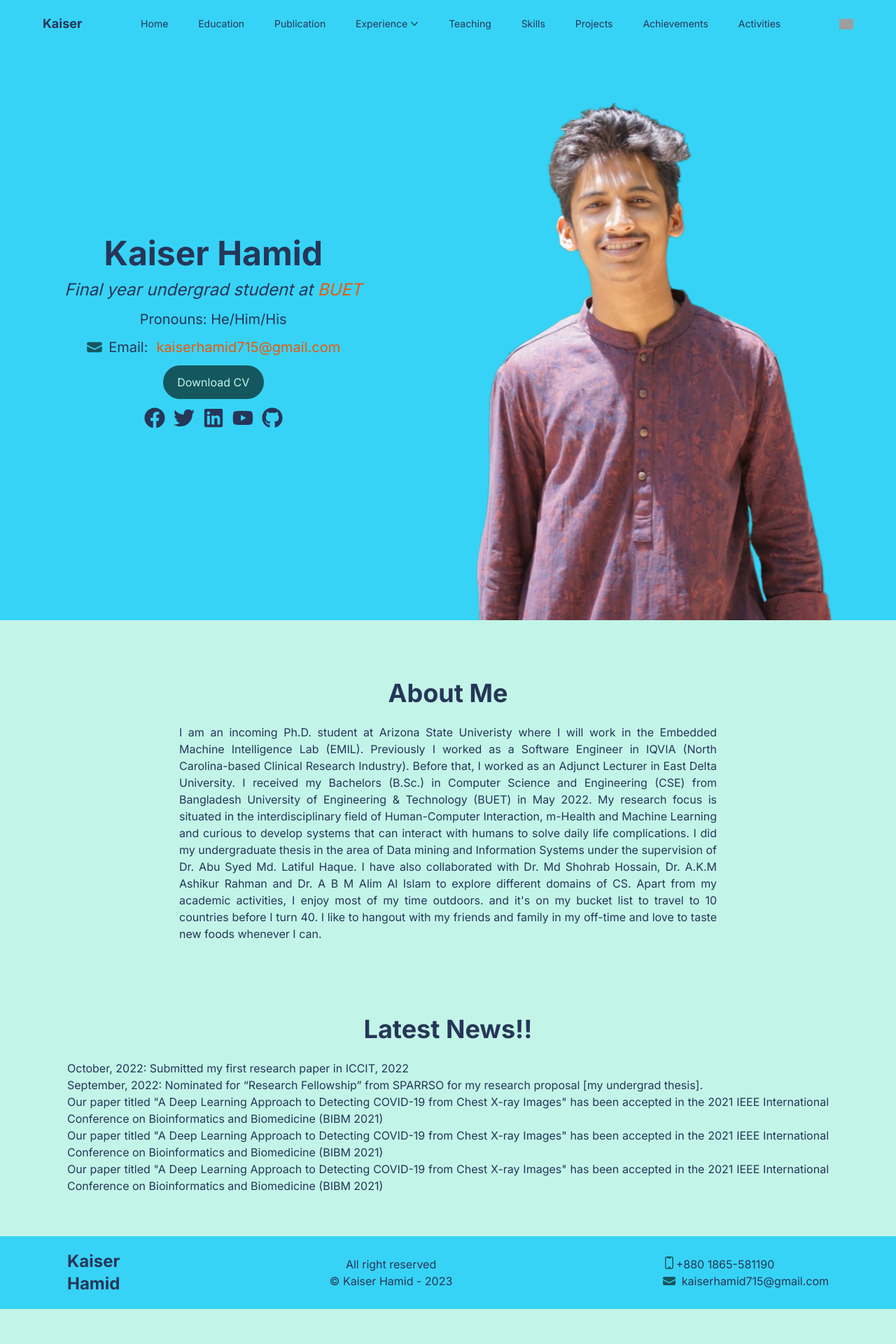
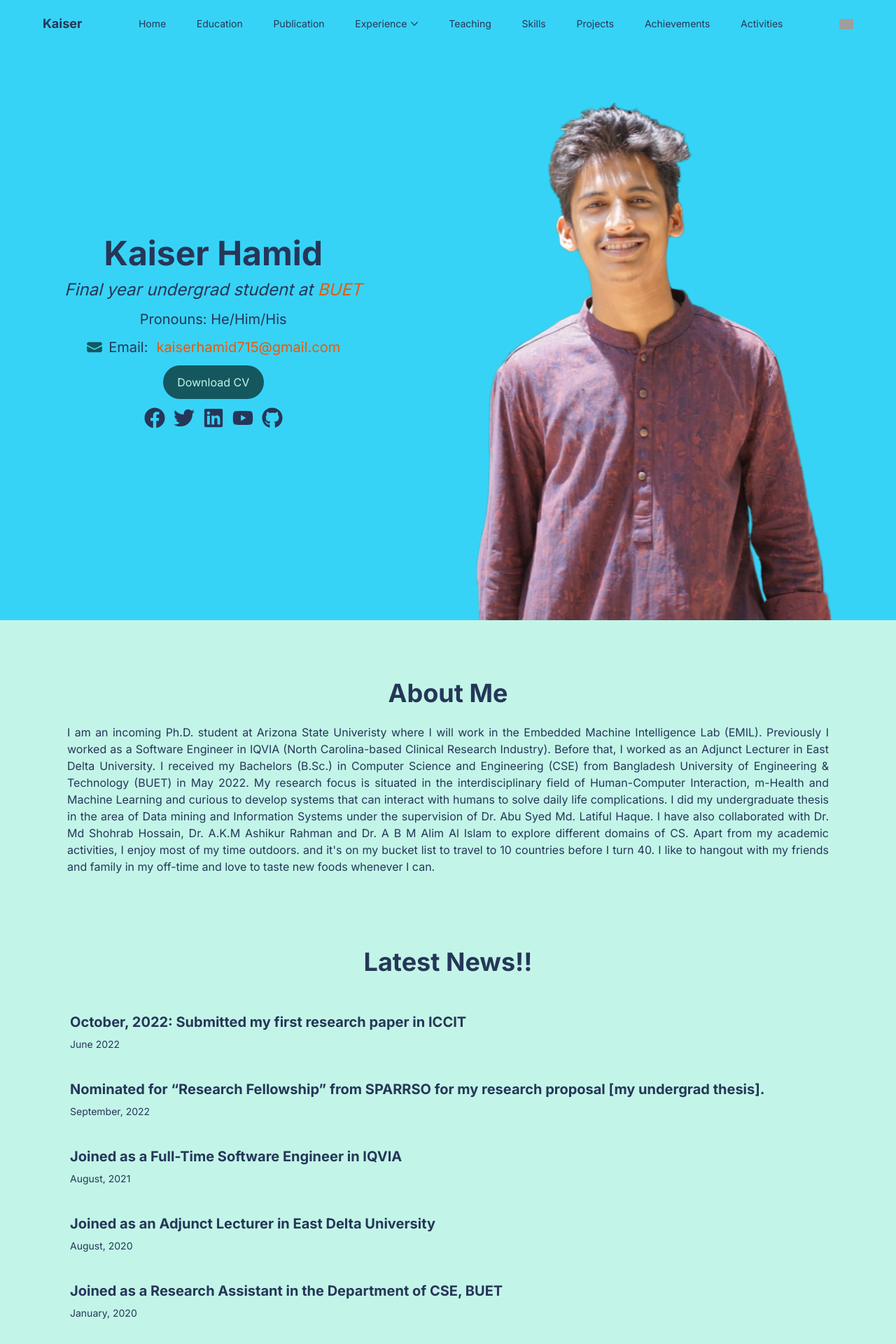
Before and after one commit to Md-Nur/portfolio-kaiser-hamid, a Next.js app: page / in a window 1280 px wide. Shown: the top 1920 px of the page at 70% size. Before the commit the page ends 1870 px from the top, so only its background shows below. Built offline with nearby package versions, Linux system fonts and the light colour scheme; grey boxes are pictures that could not be loaded.

Commit message:
Responsive done + edcution and publication done

```diff
--- a/app/components/Navbar.jsx
+++ b/app/components/Navbar.jsx
@@ -2,10 +2,14 @@
 import Link from "next/link";
 import { useState } from "react";
 import { ChevronDownIcon } from "@heroicons/react/20/solid";
+import { GiHamburgerMenu } from "react-icons/gi";
 import Image from "next/image";
+
 function Navbar() {
   const [dropdownDisplay, setDropdownDisplay] = useState("hidden");
   const [modePic, setModePic] = useState("/moon.png");
+  const [menuDisplay, setMenuDisplay] = useState("hidden");
+
   const handleMode = () => {
     if (modePic === "/moon.png") {
       setModePic("/sun.png");
@@ -22,34 +26,40 @@ function Navbar() {
       setDropdownDisplay("hidden");
     }
   };
+
+  const handleMenu = () => {
+    if (menuDisplay === "hidden") {
+      setMenuDisplay("block");
+    } else {
+      setMenuDisplay("hidden");
+    }
+  };
+
   return (
-    <header>
-      <nav className="fixed w-screen flex justify-evenly bg-color3 dark:bg-color2 text-color1 dark:text-color4 px-5 py-5 items-center">
+    <header className=" bg-color3 dark:bg-color2 text-color1 dark:text-color4">
+      <nav className="fixed w-screen flex justify-evenly  bg-color3 dark:bg-color2 text-color1 dark:text-color4 px-5 py-5 items-center">
         <div className="text-lg font-bold">Kaiser</div>
 
         <div className="w-full text-sm hidden md:block max-w-[1000px]">
           <ul className="flex justify-evenly text-center">
-            <li className="nav-item" id="home">
-              <Link className="nav-link" aria-current="page" href="./">
+            <li className="hover:bg-color4 dark:hover:bg-color1 p-1 rounded-md" id="home">
+              <Link className="hover:underline" aria-current="page" href="./">
                 Home
               </Link>
             </li>
-            <li className="nav-item">
-              <Link className="nav-link" href="education.html">
+            <li className="hover:bg-color4 dark:hover:bg-color1 p-1 rounded-md">
+              <Link className="hover:underline" href="./education">
                 Education
               </Link>
             </li>
-            <li className="nav-item">
-              <Link className="nav-link" href="publication.html">
+            <li className="hover:bg-color4 dark:hover:bg-color1 p-1 rounded-md">
+              <Link className="hover:underline" href="./publication">
                 Publication
               </Link>
             </li>
 
-            <li className="nav-item dropdown">
-              <button
-                className="flex focus:outline-none"
-                onClick={handleDropdown}
-              >
+            <li className="hover:bg-color4 dark:hover:bg-color1 p-1 rounded-md dropdown">
+              <button className="flex focus:underline" onClick={handleDropdown}>
                 Experience
                 <ChevronDownIcon
                   className="-mr-1 h-5 w-5 text-color2 dark:text-color4"
@@ -73,28 +83,28 @@ function Navbar() {
                 </Link>
               </div>
             </li>
-            <li className="nav-item">
-              <Link className="nav-link" href="teaching.html">
+            <li className="hover:bg-color4 dark:hover:bg-color1 p-1 rounded-md">
+              <Link className="hover:underline" href="teaching.html">
                 Teaching
               </Link>
             </li>
-            <li className="nav-item">
-              <Link className="nav-link" href="skills.html">
+            <li className="hover:bg-color4 dark:hover:bg-color1 p-1 rounded-md">
+              <Link className="hover:underline" href="skills.html">
                 Skills
               </Link>
             </li>
-            <li className="nav-item">
-              <Link className="nav-link" href="projects.html">
+            <li className="hover:bg-color4 dark:hover:bg-color1 p-1 rounded-md">
+              <Link className="hover:underline" href="projects.html">
                 Projects
               </Link>
             </li>
-            <li className="nav-item">
-              <Link className="nav-link" href="achievements.html">
+            <li className="hover:bg-color4 dark:hover:bg-color1 p-1 rounded-md">
+              <Link className="hover:underline" href="achievements.html">
                 Achievements
               </Link>
             </li>
-            <li className="nav-item">
-              <Link className="nav-link" href="activities.html">
+            <li className="hover:bg-color4 dark:hover:bg-color1 p-1 rounded-md">
+              <Link className="hover:underline" href="activities.html">
                 Activities
               </Link>
             </li>
@@ -103,81 +113,76 @@ function Navbar() {
         <div onClick={handleMode}>
           <Image src={modePic} alt="Mode" width={20} height={20} />
         </div>
-        <div className="w-full text-sm hidden">
-          <ul className="flex justify-evenly text-center">
-            <li className="nav-item" id="home">
+        <div className="md:hidden">
+          <GiHamburgerMenu className="h-6 w-6" onClick={handleMenu} />
+        </div>
+      </nav>
+      <div className="h-16">{/* buffer space */}</div>
+      <div
+        className={`w-full fixed bg-color3 dark:bg-color2 text-color1 dark:text-color4  bg-opacity-80 dark:bg-opacity-80 ${menuDisplay} md:hidden`}
+      >
+        <ul className="text-center">
+          <li className="hover:bg-color4 dark:hover:bg-color1 p-1 rounded-md" id="home">
             <Link className="nav-link" aria-current="page" href="./">
               Home
             </Link>
           </li>
-            <li className="nav-item">
-              <Link className="nav-link" href="education.html">
+          <li className="hover:bg-color4 dark:hover:bg-color1 p-1 rounded-md">
+            <Link className="nav-link" href="./edcucation">
               Education
             </Link>
           </li>
-            <li className="nav-item">
-              <Link className="nav-link" href="publication.html">
+          <li className="hover:bg-color4 dark:hover:bg-color1 p-1 rounded-md">
+            <Link className="nav-link" href="./publication">
               Publication
             </Link>
           </li>
 
-            <li className="nav-item dropdown">
-              <button
-                className="flex focus:outline-none"
-                onClick={handleDropdown}
-              >
-                Experience
-                <ChevronDownIcon
-                  className="-mr-1 h-5 w-5 text-color2 dark:text-color4"
-                  aria-hidden="true"
-                />
-              </button>
-              <div
-                className={`absolute w-28 text-center ${dropdownDisplay} mt-2 space-y-2 rounded bg-color3 dark:bg-color2  group-hover:block`}
-              >
+          <li className="hover:bg-color4 dark:hover:bg-color1 p-1 rounded-md">
             <Link
               href="#"
-                  className="block hover:bg-color4 dark:hover:bg-color1 rounded p-2"
+              className=""
             >
               Research Experience
             </Link>
+          </li>
+          <li className="hover:bg-color4 dark:hover:bg-color1 p-1 rounded-md">
             <Link
               href="#"
-                  className="block hover:bg-color4 dark:hover:bg-color1 rounded p-2"
+              className=""
             >
               Professional Experience
             </Link>
-              </div>
           </li>
-            <li className="nav-item">
+          <li className="hover:bg-color4 dark:hover:bg-color1 p-1 rounded-md">
             <Link className="nav-link" href="teaching.html">
               Teaching
             </Link>
           </li>
-            <li className="nav-item">
+          <li className="hover:bg-color4 dark:hover:bg-color1 p-1 rounded-md">
             <Link className="nav-link" href="skills.html">
               Skills
             </Link>
           </li>
-            <li className="nav-item">
+          <li className="hover:bg-color4 dark:hover:bg-color1 p-1 rounded-md">
             <Link className="nav-link" href="projects.html">
               Projects
             </Link>
           </li>
-            <li className="nav-item">
+          <li className="hover:bg-color4 dark:hover:bg-color1 p-1 rounded-md">
             <Link className="nav-link" href="achievements.html">
               Achievements
             </Link>
           </li>
-            <li className="nav-item">
+          <li className="hover:bg-color4 dark:hover:bg-color1 p-1 rounded-md">
             <Link className="nav-link" href="activities.html">
               Activities
             </Link>
           </li>
         </ul>
       </div>
-      </nav>
-      <div className="h-16">{/* buffer space */}</div>
+      <div className={`h-80 ${menuDisplay} md:hidden`}>{/* buffer space */}</div>
+
     </header>
   );
 }
--- /dev/null
+++ b/app/education/page.js
@@ -0,0 +1,42 @@
+import React from 'react'
+
+let educationData = [
+    {
+        title: "B.Sc. in Computer Science and Engineering",
+        institution: "East Delta University",
+        duration: "2015 - 2019",
+        description: "I received my Bachelors (B.Sc.) in Computer Science and Engineering (CSE) from East Delta University, Bangladesh. I was a member of the Computer Club of East Delta University (CCEdu). I was also a member of the East Delta University Debating Club (EDUDC)."
+    },
+    {
+        title: "Higher Secondary Certificate (HSC)",
+        institution: "Chittagong College",
+        duration: "2013 - 2015",
+        description: "I received my Higher Secondary Certificate (HSC) from Chittagong College, Bangladesh. I was a member of the Chittagong College Debating Club (CCDC)."
+    },
+    {
+        title: "Secondary School Certificate (SSC)",
+        institution: "Chittagong Collegiate School",
+        duration: "2005 - 2013",
+        description: "I received my Secondary School Certificate (SSC) from Chittagong Collegiate School, Bangladesh. I was a member of the Chittagong Collegiate School Debating Club (CCSDC)."
+    }
+]
+const page = () => {
+  return (
+    <section id="education" className="text-color4 dark:text-color1 py-10 my-10 m-3 lg:mx-auto md:w-[95vw] lg:w-[90vw] xl:w-[85vw] 2xl:w-[80vw] ">
+        <h2 className="text-4xl text-color1 dark:text-color4 font-bold text-center py-3 my-3">Education</h2>
+        <div className="grid grid-cols-1 md:grid-cols-2 lg:grid-cols-3 gap-5">
+            {educationData.map((data, index) => (
+                <div key={index} className="bg-color2 dark:bg-color3 p-5 rounded-lg shadow-lg">
+                    <h3 className="text-2xl font-bold text-center py-3 my-3">{data.title}</h3>
+                    <p className="text-center text-xl">{data.institution}</p>
+                    <p className="text-center text-xl">{data.duration}</p>
+                    <p className="text-justify">{data.description}</p>
+                </div>
+            ))}
+        </div>
+    </section>
+
+  )
+}
+
+export default page
--- a/app/page.js
+++ b/app/page.js
@@ -7,6 +7,30 @@ import {
   FaLinkedin,
   FaYoutube,
 } from "react-icons/fa";
+
+let latestData = [
+  {
+    title: "October, 2022: Submitted my first research paper in ICCIT",
+    date: "June 2022",
+  },
+  {
+    title:
+      "Nominated for “Research Fellowship” from SPARRSO for my research proposal [my undergrad thesis].",
+    date: "September, 2022",
+  },
+  {
+    title: "Joined as a Full-Time Software Engineer in IQVIA",
+    date: "August, 2021",
+  },
+  {
+    title: "Joined as an Adjunct Lecturer in East Delta University",
+    date: "August, 2020",
+  },
+  {
+    title: "Joined as a Research Assistant in the Department of CSE, BUET",
+    date: "January, 2020",
+  },
+];
 export default function Home() {
   return (
     <>
@@ -75,28 +99,29 @@ export default function Home() {
           />
         </div>
       </section>
-<main className="m-3 lg:mx-auto md:w-[95vw] lg:w-[90vw] xl:w-[85vw] 2xl:w-[80vw]  ">
+      <main className="m-3 lg:mx-auto md:w-[95vw] lg:w-[90vw] xl:w-[85vw] 2xl:w-[80vw]">
         <section id="about-me" className="py-5 my-10">
           <h2 className="text-4xl font-bold text-center py-3 my-3">About Me</h2>
-        <p className="text-justify xl:px-20 xl:mx-20">
+          <p className="text-justify">
             I am an incoming Ph.D. student at Arizona State Univeristy where I
-          will work in the Embedded Machine Intelligence Lab (EMIL). Previously
-          I worked as a Software Engineer in IQVIA (North Carolina-based
-          Clinical Research Industry). Before that, I worked as an Adjunct
-          Lecturer in East Delta University. I received my Bachelors (B.Sc.) in
-          Computer Science and Engineering (CSE) from Bangladesh University of
-          Engineering & Technology (BUET) in May 2022. My research focus is
-          situated in the interdisciplinary field of Human-Computer Interaction,
-          m-Health and Machine Learning and curious to develop systems that can
-          interact with humans to solve daily life complications. I did my
-          undergraduate thesis in the area of Data mining and Information
-          Systems under the supervision of Dr. Abu Syed Md. Latiful Haque. I
-          have also collaborated with Dr. Md Shohrab Hossain, Dr. A.K.M Ashikur
-          Rahman and Dr. A B M Alim Al Islam to explore different domains of CS.
-          Apart from my academic activities, I enjoy most of my time outdoors.
-          and it's on my bucket list to travel to 10 countries before I turn 40.
-          I like to hangout with my friends and family in my off-time and love
-          to taste new foods whenever I can.
+            will work in the Embedded Machine Intelligence Lab (EMIL).
+            Previously I worked as a Software Engineer in IQVIA (North
+            Carolina-based Clinical Research Industry). Before that, I worked as
+            an Adjunct Lecturer in East Delta University. I received my
+            Bachelors (B.Sc.) in Computer Science and Engineering (CSE) from
+            Bangladesh University of Engineering & Technology (BUET) in May
+            2022. My research focus is situated in the interdisciplinary field
+            of Human-Computer Interaction, m-Health and Machine Learning and
+            curious to develop systems that can interact with humans to solve
+            daily life complications. I did my undergraduate thesis in the area
+            of Data mining and Information Systems under the supervision of Dr.
+            Abu Syed Md. Latiful Haque. I have also collaborated with Dr. Md
+            Shohrab Hossain, Dr. A.K.M Ashikur Rahman and Dr. A B M Alim Al
+            Islam to explore different domains of CS. Apart from my academic
+            activities, I enjoy most of my time outdoors. and it's on my bucket
+            list to travel to 10 countries before I turn 40. I like to hangout
+            with my friends and family in my off-time and love to taste new
+            foods whenever I can.
           </p>
         </section>
 
@@ -104,32 +129,13 @@ export default function Home() {
           <h2 className="text-4xl font-bold text-center py-3 my-3">
             Latest News!!
           </h2>
-        <ul className="text-justify">
-          <li>
-          October, 2022: Submitted my first research paper in ICCIT, 2022
+          <ul className="text-justify list-disc pl-1 flex flex-col gap-10 mt-10">
+            {latestData.map((data) => (
+              <li className="flex flex-col gap-2">
+                <span className="text-xl font-bold">{data.title}</span>
+                <span className="text-sm">{data.date}</span>
               </li>
-          <li>
-          September, 2022: Nominated for “Research Fellowship” from SPARRSO for my research proposal [my undergrad thesis].
-
-          </li>
-          <li>
-            Our paper titled "A Deep Learning Approach to Detecting COVID-19
-            from Chest X-ray Images" has been accepted in the 2021 IEEE
-            International Conference on Bioinformatics and Biomedicine (BIBM
-            2021){" "}
-          </li>
-          <li>
-            Our paper titled "A Deep Learning Approach to Detecting COVID-19
-            from Chest X-ray Images" has been accepted in the 2021 IEEE
-            International Conference on Bioinformatics and Biomedicine (BIBM
-            2021){" "}
-          </li>
-          <li>
-            Our paper titled "A Deep Learning Approach to Detecting COVID-19
-            from Chest X-ray Images" has been accepted in the 2021 IEEE
-            International Conference on Bioinformatics and Biomedicine (BIBM
-            2021){" "}
-          </li>
+            ))}
           </ul>
         </section>
       </main>
```
Also changed, not shown: app/publication/page.js (added, +53 -0 lines), 1 other file (tests, documents, lock files or other folders). Lines whose indentation alone changed are shown as unchanged.
